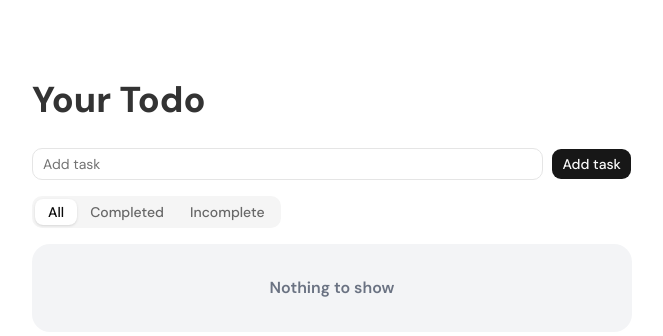
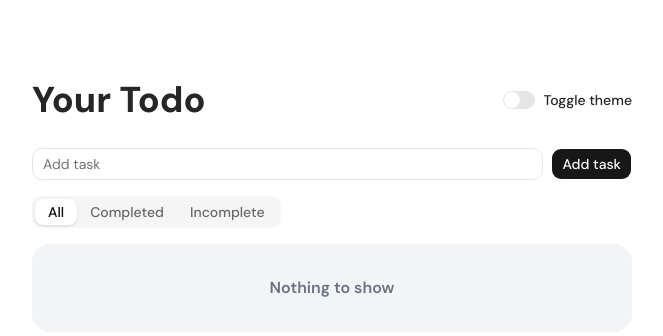
Before and after one commit to Vatsal-Bharkhada-Simform/To-do, a React (Vite) app: page / in a window 1280 px wide. Shown: the top 336 px of the page, without its empty margins (308-971 px from the left). Built offline with nearby package versions, Linux system fonts and the light colour scheme.

Commit message:
Feat: Add logic for theme based className update in components

```diff
--- a/src/App.tsx
+++ b/src/App.tsx
@@ -1,11 +1,14 @@
+import { ThemeContextProvider } from "./context/ThemeContextProvider";
 import ToDoContextProvider from "./context/ToDoContextProvider";
 import Content from "./layout/Content";
 
 function App() {
 	return (
-		<ToDoContextProvider>
-			<Content />
-		</ToDoContextProvider>
+		<ThemeContextProvider>
+			<ToDoContextProvider>
+				<Content />
+			</ToDoContextProvider>
+		</ThemeContextProvider>
 	);
 }
 
--- a/src/components/CreateItem.tsx
+++ b/src/components/CreateItem.tsx
@@ -5,6 +5,9 @@ import isValidToDo from "../utils/validateInput";
 import { Button } from "./ui/button";
 import { Input } from "./ui/input";
 import { Tabs, TabsList, TabsTrigger } from "./ui/tabs";
+import { Switch } from "./ui/switch";
+import { Label } from "./ui/label";
+import { useTheme } from "@/context/useTheme";
 
 const filters: Array<FilterOptions> = ["All", "Completed", "Incomplete"];
 
@@ -13,6 +16,7 @@ export default function CreateItem() {
 
 	const { dispatch, filterOptions, setFilterOptions } =
 		useContext(ToDoContext);
+	const { theme, toggleTheme } = useTheme();
 
 	function handleFilterChange(newValue: string) {
 		setFilterOptions(newValue as FilterOptions);
@@ -46,9 +50,19 @@ export default function CreateItem() {
 	}
 
 	return (
-		<div className="w-150 max-w-full flex flex-col gap-4 sticky top-0 bg-white z-20 pt-20">
-			<header className="mb-3">
-				<h1 className="text-4xl font-extrabold">Your Todo</h1>
+		<div className="w-150 max-w-full flex flex-col gap-4 sticky top-0 z-20 pt-20">
+			<header className="flex gap-2 mb-3">
+				<div className="flex-1">
+					<h1 className="text-4xl font-extrabold">Your Todo</h1>
+				</div>
+				<div className="flex items-center space-x-2">
+					<Switch
+						id="theme-toggle"
+						checked={theme === "DARK"}
+						onCheckedChange={toggleTheme}
+					/>
+					<Label htmlFor="theme-toggle">Toggle theme</Label>
+				</div>
 			</header>
 			<div className="flex flex-col gap-4">
 				<form
@@ -73,15 +87,23 @@ export default function CreateItem() {
 					</Button>
 				</form>
 				<div className="w-full">
-					<Tabs className="w-100" value={filterOptions} onValueChange={handleFilterChange}>
+					<Tabs
+						className="w-100"
+						value={filterOptions}
+						onValueChange={handleFilterChange}
+					>
 						<TabsList>
-                            {
-                                filters.map(filter => {
-                                    return (
-                                        <TabsTrigger className="p-3" value={filter} key={filter}>{filter}</TabsTrigger>
-                                    )
-                                })
-                            }
+							{filters.map((filter) => {
+								return (
+									<TabsTrigger
+										className="p-3"
+										value={filter}
+										key={filter}
+									>
+										{filter}
+									</TabsTrigger>
+								);
+							})}
 						</TabsList>
 					</Tabs>
 				</div>
--- a/src/components/ToDoItem.tsx
+++ b/src/components/ToDoItem.tsx
@@ -6,6 +6,7 @@ import Icon from "./Icon";
 import { Input } from "./ui/input";
 import isValidToDo from "../utils/validateInput";
 import { Checkbox } from "./ui/checkbox";
+import { useTheme } from "@/context/useTheme";
 
 type ToDoItemProps = {
 	toDo: ToDo;
@@ -21,6 +22,8 @@ const ToDoItem = memo(function ({
 	toggleStatus,
 }: ToDoItemProps) {
 	const [editMode, setEditMode] = useState(false);
+    const {theme} = useTheme();
+
 	const inputRef = useRef<HTMLInputElement | null>(null);
 
 	function handleToggleEdit() {
@@ -50,7 +53,9 @@ const ToDoItem = memo(function ({
 	}, [editMode]);
 
 	return (
-		<li className="relative px-4 py-2 rounded-2xl flex justify-between items-center bg-gray-50 border border-gray-200 cursor-pointer overflow-visible group">
+		<li
+			className={`relative px-4 py-2 rounded-2xl flex justify-between items-center border  cursor-pointer overflow-visible group ${theme === "LIGHT" ? "bg-gray-100 border-gray-200" : "bg-neutral-800 border-neutral-600"}`}
+		>
 			<span className="absolute right-full mr-4 top-1/2 -translate-y-1/2 z-20 whitespace-nowrap text-gray-400 transition-all">
 				{getFormattedDate(toDo.createdAt)}
 			</span>
--- a/src/components/ToDoList.tsx
+++ b/src/components/ToDoList.tsx
@@ -2,9 +2,11 @@ import { useContext } from "react";
 import { ToDoContext } from "../context/ToDoContext";
 import type { ToDo } from "../types/to_do_type";
 import ToDoItem from "./ToDoItem";
+import { useTheme } from "@/context/useTheme";
 
 export default function ToDoList() {
 	const { toDo, dispatch } = useContext(ToDoContext);
+    const {theme} = useTheme();
 
 	function toggleStatus(toDo: ToDo) {
 		dispatch({
@@ -33,7 +35,7 @@ export default function ToDoList() {
 	function populateToDoItems() {
 		if (toDo.length === 0) {
 			return (
-				<div className="w-full p-8 text-center text-gray-500 bg-gray-100 rounded-2xl font-semibold">
+				<div className={`w-full p-8 text-center rounded-2xl font-semibold ${theme === "LIGHT" ? "text-gray-500 bg-gray-100" : "text-neutral-400 bg-neutral-800"}`}>
 					Nothing to show
 				</div>
 			);
--- /dev/null
+++ b/src/components/ui/label.tsx
@@ -0,0 +1,22 @@
+import * as React from "react"
+import { Label as LabelPrimitive } from "radix-ui"
+
+import { cn } from "@/lib/utils"
+
+function Label({
+  className,
+  ...props
+}: React.ComponentProps<typeof LabelPrimitive.Root>) {
+  return (
+    <LabelPrimitive.Root
+      data-slot="label"
+      className={cn(
+        "flex items-center gap-2 text-sm leading-none font-medium select-none group-data-[disabled=true]:pointer-events-none group-data-[disabled=true]:opacity-50 peer-disabled:cursor-not-allowed peer-disabled:opacity-50",
+        className
+      )}
+      {...props}
+    />
+  )
+}
+
+export { Label }
--- /dev/null
+++ b/src/components/ui/switch.tsx
@@ -0,0 +1,31 @@
+import * as React from "react"
+import { Switch as SwitchPrimitive } from "radix-ui"
+
+import { cn } from "@/lib/utils"
+
+function Switch({
+  className,
+  size = "default",
+  ...props
+}: React.ComponentProps<typeof SwitchPrimitive.Root> & {
+  size?: "sm" | "default"
+}) {
+  return (
+    <SwitchPrimitive.Root
+      data-slot="switch"
+      data-size={size}
+      className={cn(
+        "peer group/switch relative inline-flex shrink-0 items-center rounded-full border border-transparent transition-all outline-none after:absolute after:-inset-x-3 after:-inset-y-2 focus-visible:border-ring focus-visible:ring-3 focus-visible:ring-ring/50 aria-invalid:border-destructive aria-invalid:ring-3 aria-invalid:ring-destructive/20 data-[size=default]:h-[18.4px] data-[size=default]:w-[32px] data-[size=sm]:h-[14px] data-[size=sm]:w-[24px] dark:aria-invalid:border-destructive/50 dark:aria-invalid:ring-destructive/40 data-checked:bg-primary data-unchecked:bg-input dark:data-unchecked:bg-input/80 data-disabled:cursor-not-allowed data-disabled:opacity-50",
+        className
+      )}
+      {...props}
+    >
+      <SwitchPrimitive.Thumb
+        data-slot="switch-thumb"
+        className="pointer-events-none block rounded-full bg-background ring-0 transition-transform group-data-[size=default]/switch:size-4 group-data-[size=sm]/switch:size-3 group-data-[size=default]/switch:data-checked:translate-x-[calc(100%-2px)] group-data-[size=sm]/switch:data-checked:translate-x-[calc(100%-2px)] dark:data-checked:bg-primary-foreground group-data-[size=default]/switch:data-unchecked:translate-x-0 group-data-[size=sm]/switch:data-unchecked:translate-x-0 dark:data-unchecked:bg-foreground"
+      />
+    </SwitchPrimitive.Root>
+  )
+}
+
+export { Switch }
--- a/src/layout/Content.tsx
+++ b/src/layout/Content.tsx
@@ -1,9 +1,13 @@
+import { useTheme } from "@/context/useTheme";
 import CreateItem from "../components/CreateItem";
 import ToDoList from "../components/ToDoList";
 
 export default function Content() {
+    const {theme} = useTheme();
+    console.log(theme);
+
 	return (
-		<main className="max-w-screen h-screen flex justify-center overflow-x-hidden">
+		<main className={`max-w-screen h-screen flex justify-center overflow-x-hidden ${theme === "LIGHT" ? "bg-white text-neutral-800" : "bg-neutral-900 text-neutral-50"}`}>
 			<div className="px-4 flex flex-col gap-4">
 				<CreateItem />
 				<ToDoList />
```
